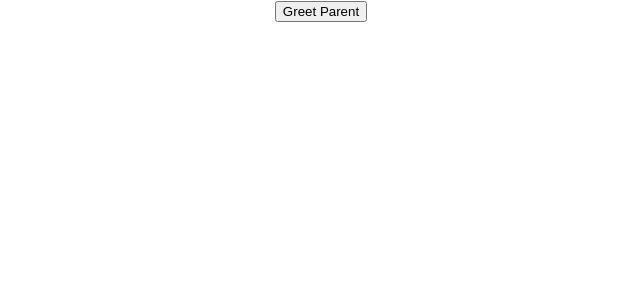
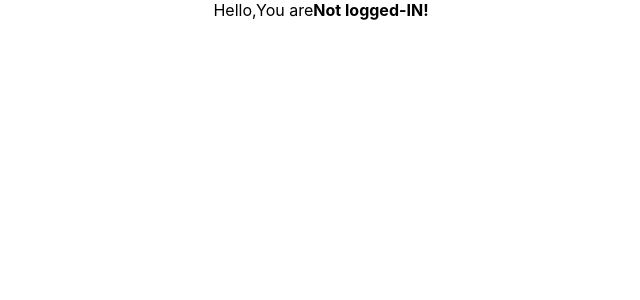
Before and after one commit to rahul7011/react-learning, a React (Create React App) app: page / in a window 1280 px wide. Shown: the top 300 px of the page, without its empty margins (319-959 px from the left). Built offline with nearby package versions, Linux system fonts and the light colour scheme.

Commit message:
Conditional rendering

```diff
--- a/src/App.js
+++ b/src/App.js
@@ -8,11 +8,14 @@ import FunctionClick from "./components/FunctionClick";
 import ClassClick from "./components/ClassClick";
 import EventBind from "./components/EventBind";
 import ParentComponent from "./components/ParentComponent";
+import UserGreetings from "./components/UserGreetings";
 function App() {
   return (
     <div className="App">
 
-    <ParentComponent></ParentComponent>
+    <UserGreetings></UserGreetings>
+
+    {/* <ParentComponent></ParentComponent> */}
 
       {/* <EventBind></EventBind> */}
 
--- /dev/null
+++ b/src/components/UserGreetings.js
@@ -0,0 +1,43 @@
+import React, { Component } from "react";
+
+class UserGreetings extends Component {
+  constructor(props) {
+    super(props);
+
+    this.state = {
+      isLoggedIn: false,
+    };
+  }
+
+  render() {
+    //Method 3
+    return this.state.isLoggedIn ? (
+      <div>
+        Hello,You are <strong>logged-IN!</strong>
+      </div>
+    ) : (
+      <div>
+        Hello,You are<strong>Not logged-IN!</strong>{" "}
+      </div>
+    );
+
+    //Method 2
+
+    // let message;
+    // if (this.state.isLoggedIn)
+    // message=<div>Hello,You are <strong>logged-IN!</strong></div>
+    // else
+    // message=<div>Hello,You are<strong>Not logged-IN!</strong> </div>
+
+    // return message
+
+    //Method 1
+
+    // if(this.state.isLoggedIn)
+    // return <div>Hello,You are <strong>logged-IN!</strong></div>
+    // else
+    // return <div>Hello,You are<strong>Not logged-IN!</strong> </div>
+  }
+}
+
+export default UserGreetings;
```
